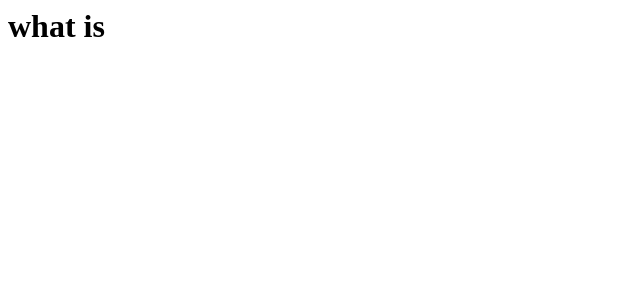
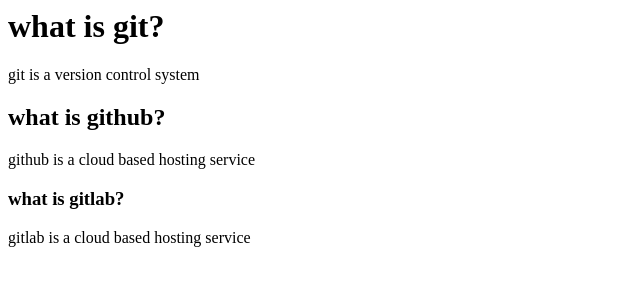
Before and after one commit to onesmus1024/git-practice, a plain HTML site: page index.html in a window 1280 px wide. Shown: the whole page, without its empty margins (0-640 px from the left). Drawn offline with Linux system fonts and the light colour scheme.

Commit message:
html fix

```diff
--- a/index.html
+++ b/index.html
@@ -8,8 +8,24 @@
 <body>
 
     <h1>
-        what is
+        what is git?
     </h1>
+    <p>
+        git is a version control system
+    </p>
+    <h2>
+        what is github?
+    </h2>
+    <p>
+        github is a cloud based hosting service
+    </p>
+    <h3>
+        what is gitlab?
+    </h3>
+    <p>
+        gitlab is a cloud based hosting service
+    </p>
+
 
 </body>
 </html>
```
